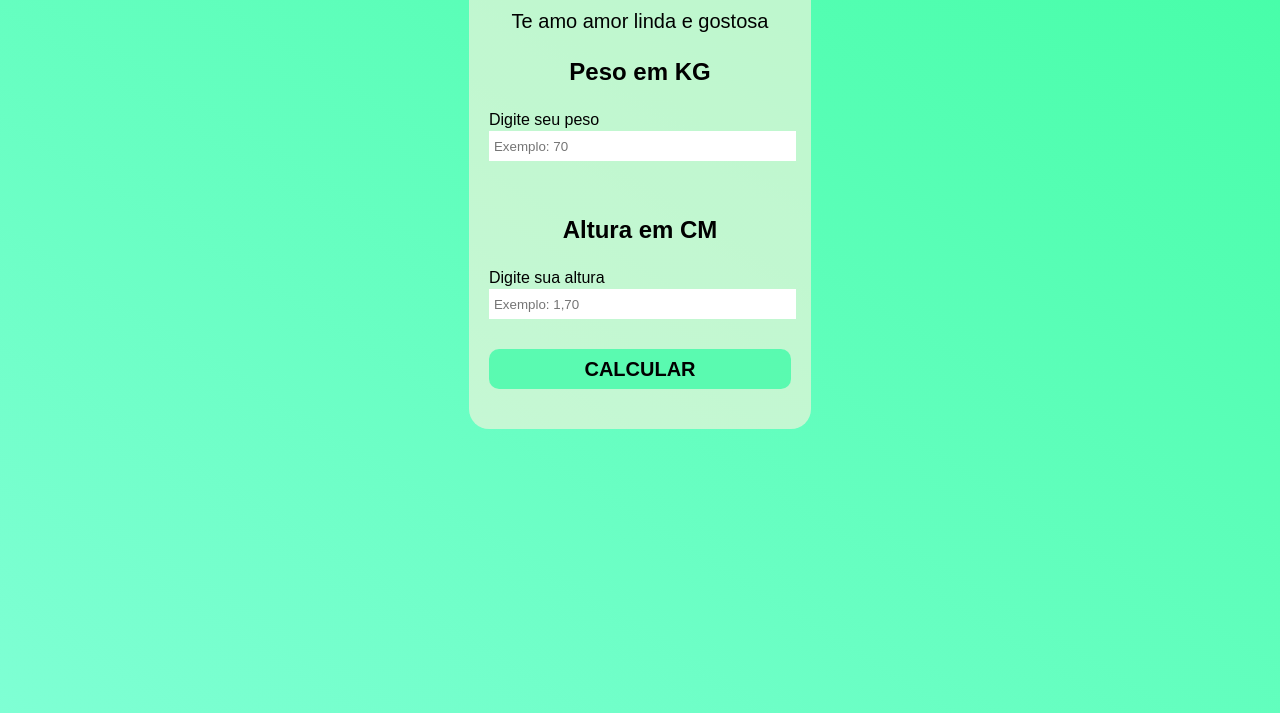
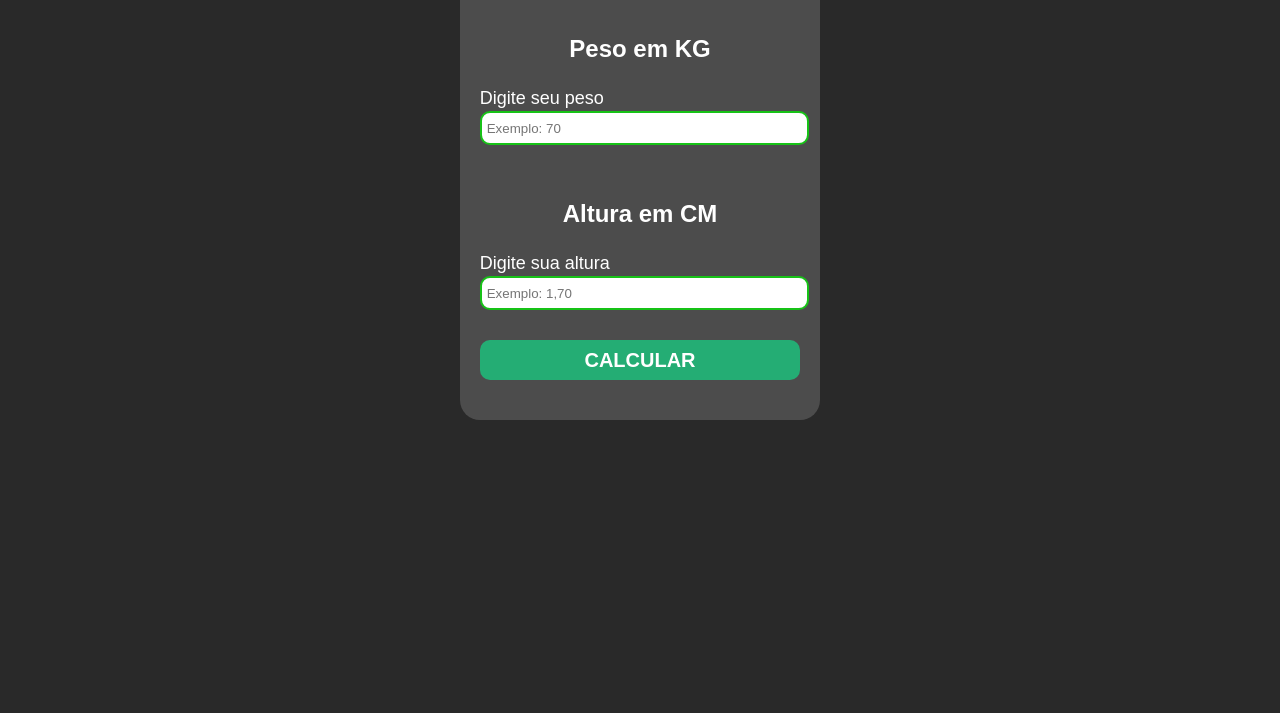
Before and after one commit to samuelDev239/imc, a plain HTML site: page index.html in a window 1280 px wide. Shown: the part 87-800 px from the top of the page. Drawn offline with Linux system fonts and the light colour scheme.

Commit message:
update css

```diff
--- a/style.css
+++ b/style.css
@@ -7,7 +7,7 @@
 .corpo{
     height: 100vh;
     width: 100%;
-    background: linear-gradient(to top right, #7fffd4, #05fd89be);
+    background-color: rgb(41, 41, 41);
 }
 .pai {
 
@@ -18,11 +18,11 @@
 }
 textarea:focus, input:focus, select:focus {
     box-shadow: 0 0 0 0;
-    border: 0 none;
+
     outline: 0;
 }
 .container {
-    background-color: #f5f5dca9;
+    background-color: #83838363;
     margin-top: 10px;
    display: inline-flex;
     align-items: center;
@@ -38,7 +38,7 @@ textarea:focus, input:focus, select:focus {
     width: 100%;
     height: 40px;
     border-radius: 10px;
-    color: black;
+    color: rgb(255, 255, 255);
     font-weight: 600;
     font-size: 20px;
     background-color: #05fd968c ;
@@ -50,28 +50,38 @@ textarea:focus, input:focus, select:focus {
 
 }
 .inputs {
+    border: 2px solid rgb(23, 194, 23);
 padding-left: 5px;
 height: 30px;
 width: 100%;
 margin: 2px 0px 30px 0;
-border: none;
+border-radius: 10px;
+box-shadow: ;
 }
 h2 {
     margin: 25px 0px 25px 0px;
+    color: white;
 }
 h1 {
     margin: 5px 0px 25px 0px;
+    color: white;
 }
 
 p{
     justify-content: center;
     text-justify: distribute;
+    display: none;
 }
-
+label{
+    color: white;
+    font-size: 18px;
+}
 #resultado {
     margin-top: 20px;
     width: 100%;
     height: auto;
+    color: white;
+    font-size: 20px;
 }
 .pecont {
     text-align: justify;
```
